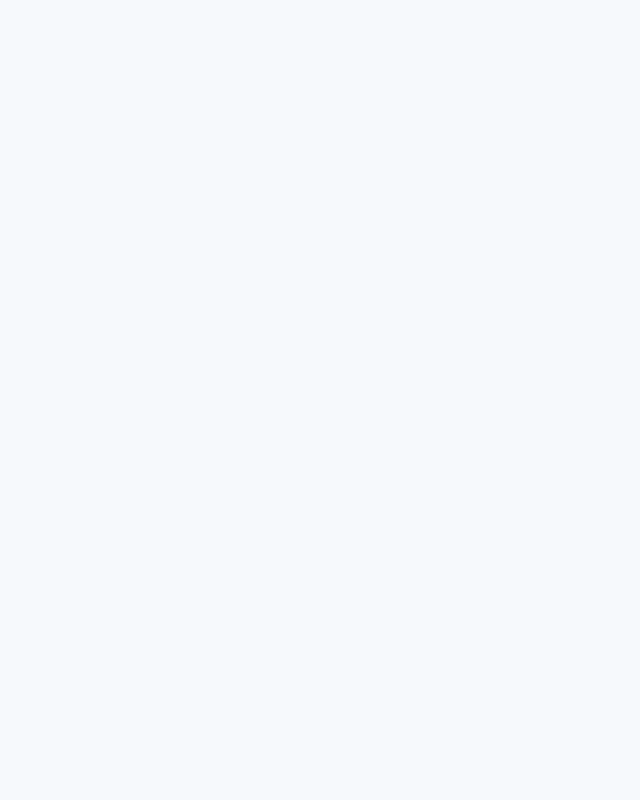
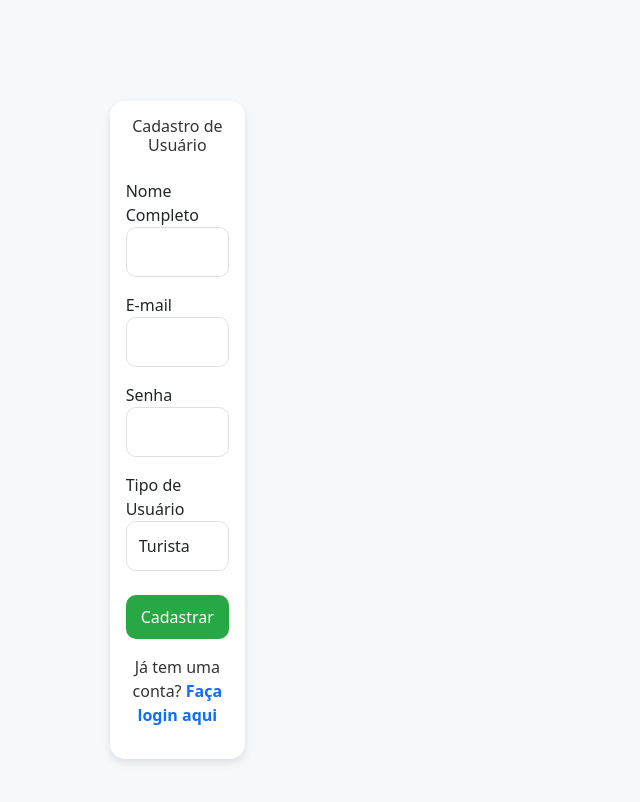
Before and after one commit to LivsDev/FMT_Brazil365_M2, a React (Vite) app: page /cadastro in a window 1280 px wide. Before the commit this address had no page. Shown: the top 802 px of the page, without its empty margins (0-640 px from the left). Built offline with nearby package versions, Linux system fonts and the light colour scheme.

Commit message:
Página Cadastro de Usuários

```diff
--- a/src/App.jsx
+++ b/src/App.jsx
@@ -2,6 +2,7 @@ import React from 'react';
 import { BrowserRouter as Router, Routes, Route } from 'react-router-dom';
 import Login from './pages/Login'; // Importe o componente Login
 import Dashboard from './pages/Dashboard'; // Página de dashboard
+import CadastroUsuario from './pages/CadastroUsuario';
 
 const App = () => {
   return (
@@ -9,6 +10,7 @@ const App = () => {
       <Routes>
         <Route path="/login" element={<Login />} />
         <Route path="/dashboard" element={<Dashboard />} /> {/* Rota para o Dashboard */}
+        <Route path="/cadastro" element={<CadastroUsuario />} />
       </Routes>
     </Router>
   );
--- /dev/null
+++ b/src/pages/CadastroUsuario.css
@@ -0,0 +1,42 @@
+#cadastro-wrapper {
+    background-color: #f6f9fc;
+    padding: 30px;
+  }
+
+  .card {
+    border-radius: 15px;
+    box-shadow: 0 4px 8px rgba(0, 0, 0, 0.1);
+  }
+
+  .form-control {
+    border-radius: 10px;
+    padding: 12px;
+    font-size: 16px;
+  }
+
+  .btn-success {
+    background-color: #28a745;
+    border: none;
+    border-radius: 10px;
+    padding: 10px 15px;
+    font-size: 16px;
+  }
+
+  .text-danger {
+    font-size: 14px;
+    margin-top: 10px;
+  }
+
+  .text-center {
+    font-size: 16px;
+    color: #333;
+  }
+
+  .text-primary {
+    font-weight: bold;
+    color: #007bff;
+  }
+
+  .text-primary:hover {
+    color: #0056b3;
+  }
--- /dev/null
+++ b/src/pages/CadastroUsuario.jsx
@@ -0,0 +1,139 @@
+import React, { useState } from 'react';
+import './CadastroUsuario.css'; // Arquivo CSS personalizado
+import { useNavigate } from 'react-router-dom';
+import 'bootstrap/dist/css/bootstrap.min.css'; // Importação do Bootstrap
+
+const CadastroUsuario = () => {
+  const [nome, setNome] = useState('');
+  const [email, setEmail] = useState('');
+  const [senha, setSenha] = useState('');
+  const [tipoUsuario, setTipoUsuario] = useState('turista'); // Valor padrão: 'turista'
+  const [error, setError] = useState(null);
+  const [successMessage, setSuccessMessage] = useState('');
+  const navigate = useNavigate();
+
+  // Função para salvar o usuário no localStorage
+  const handleCadastro = (e) => {
+    e.preventDefault(); // Evita o comportamento padrão de recarregar a página
+    setError(null); // Limpa os erros anteriores
+    setSuccessMessage(''); // Limpa a mensagem de sucesso anterior
+
+    // Validação da senha
+    console.log('Validando a senha:', senha);
+    if (senha.length < 8 || !/[a-zA-Z]/.test(senha) || !/[0-9]/.test(senha)) {
+      setError('A senha deve ter no mínimo 8 caracteres e conter letras e números.');
+      return;
+    }
+
+    // Verifica se o email já existe no localStorage
+    const storedUsers = JSON.parse(localStorage.getItem('users')) || [];
+    const emailExists = storedUsers.some(user => user.email === email);
+
+    if (emailExists) {
+      setError('Este e-mail já está cadastrado. Use um e-mail diferente.');
+      return;
+    }
+
+    // Cria o novo usuário com e-mail e senha
+    const newUser = { nome, email, password: senha, tipo: tipoUsuario };
+    const updatedUsers = [...storedUsers, newUser];
+
+    // Salva no localStorage
+    localStorage.setItem('users', JSON.stringify(updatedUsers));
+    console.log('Usuário cadastrado com sucesso:', newUser);
+
+    // Exibe mensagem de sucesso
+    setSuccessMessage('Usuário cadastrado com sucesso! Agora faça login.');
+
+    // Redireciona para a página de login após um tempo de exibição da mensagem de sucesso
+    setTimeout(() => {
+      navigate('/login');
+    }, 2000);
+  };
+
+  return (
+    <div id="cadastro-wrapper" className="container">
+      <div className="row justify-content-center align-items-center vh-100">
+        <div className="col-md-6">
+          <div className="card border-0">
+            <div className="card-body">
+              <h3 className="h4 font-weight-bold text-center mb-4">Cadastro de Usuário</h3>
+
+              {/* Exibição de mensagem de sucesso */}
+              {successMessage && <p className="text-success text-center">{successMessage}</p>}
+
+              {/* Exibição de erro, caso ocorra */}
+              {error && <p className="text-danger">{error}</p>}
+
+              {/* Formulário de Cadastro */}
+              <form onSubmit={handleCadastro}>
+                {/* Nome Completo */}
+                <div className="form-group mb-3">
+                  <label htmlFor="nome">Nome Completo</label>
+                  <input
+                    type="text"
+                    className="form-control"
+                    id="nome"
+                    value={nome}
+                    onChange={(e) => setNome(e.target.value)}
+                    required
+                  />
+                </div>
+
+                {/* E-mail */}
+                <div className="form-group mb-3">
+                  <label htmlFor="email">E-mail</label>
+                  <input
+                    type="email"
+                    className="form-control"
+                    id="email"
+                    value={email}
+                    onChange={(e) => setEmail(e.target.value)}
+                    required
+                  />
+                </div>
+
+                {/* Senha */}
+                <div className="form-group mb-3">
+                  <label htmlFor="senha">Senha</label>
+                  <input
+                    type="password"
+                    className="form-control"
+                    id="senha"
+                    value={senha}
+                    onChange={(e) => setSenha(e.target.value)}
+                    required
+                  />
+                </div>
+
+                {/* Tipo de Usuário */}
+                <div className="form-group mb-4">
+                  <label htmlFor="tipoUsuario">Tipo de Usuário</label>
+                  <select
+                    className="form-control"
+                    id="tipoUsuario"
+                    value={tipoUsuario}
+                    onChange={(e) => setTipoUsuario(e.target.value)}
+                  >
+                    <option value="turista">Turista</option>
+                    <option value="guia">Guia Turístico</option>
+                  </select>
+                </div>
+
+                {/* Botão de Cadastro */}
+                <button type="submit" className="btn btn-success btn-block">Cadastrar</button>
+              </form>
+
+              <p className="text-center mt-3">
+                Já tem uma conta?{' '}
+                <a href="/login" className="text-primary">Faça login aqui</a>
+              </p>
+            </div>
+          </div>
+        </div>
+      </div>
+    </div>
+  );
+};
+
+export default CadastroUsuario;
--- a/src/pages/Login.jsx
+++ b/src/pages/Login.jsx
@@ -42,7 +42,7 @@ const Login = () => {
     console.log("Usuários no localStorage:", users);
 
     // Verifica se o usuário e senha existem na lista de usuários simulados
-    const user = users.find(user => user.username === username && user.password === password);
+    const user = users.find(user => user.email === username && user.senha === password);
 
     if (user) {
       // Login bem-sucedido, armazena no localStorage e redireciona
```
